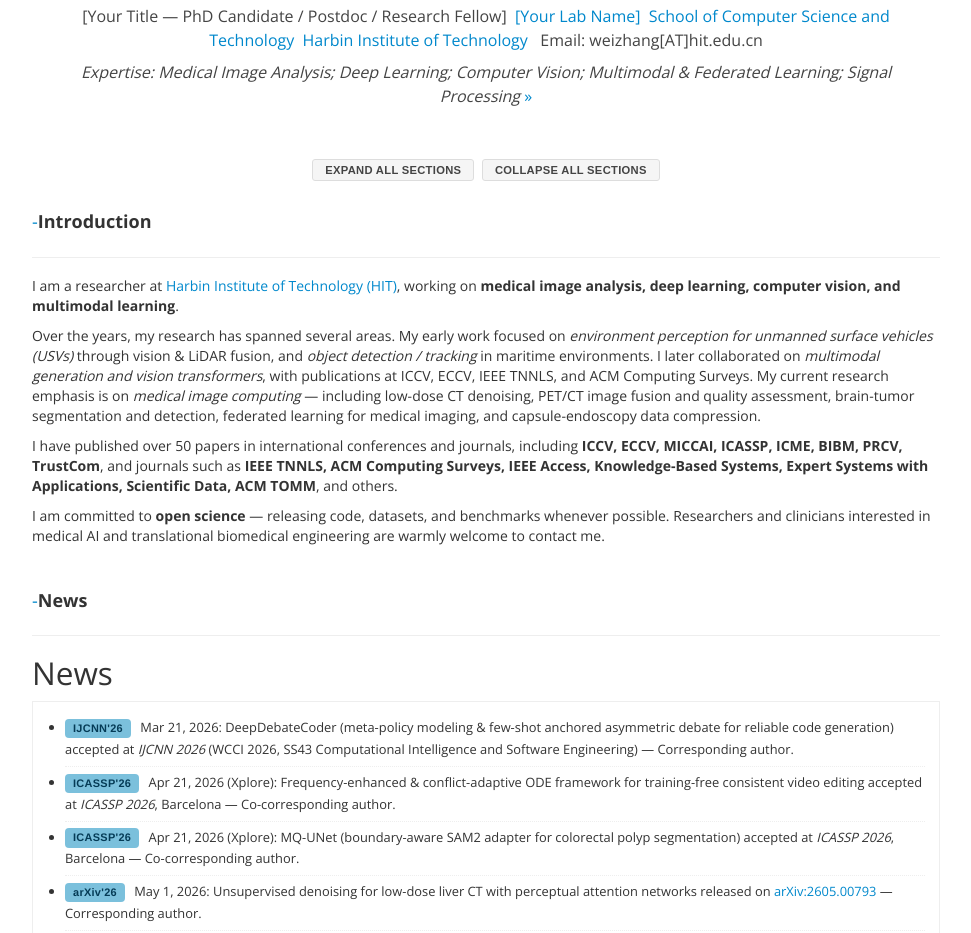
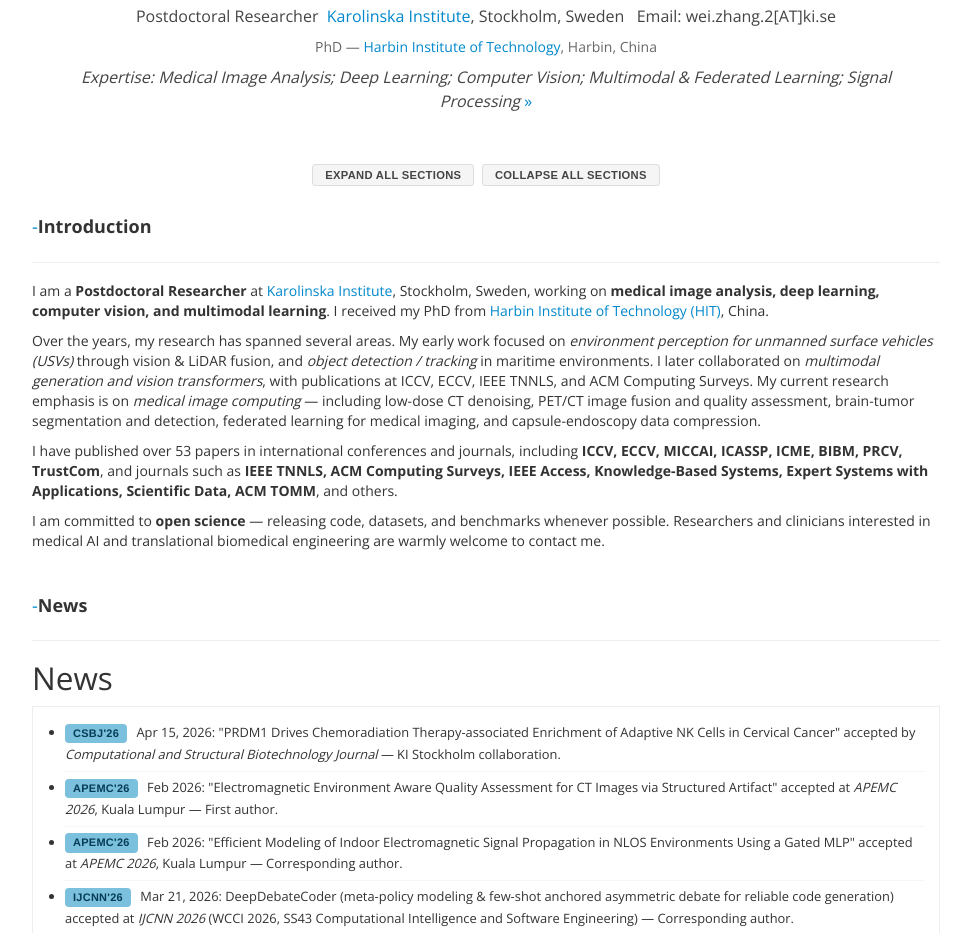
Before and after one commit to tiandaochouqin-Wei/Zhang, a plain HTML site: page index.html in a window 1280 px wide. Shown: the part 460-1393 px from the top of the page, without its empty margins (154-1125 px from the left). Drawn offline with nearby package versions, Linux system fonts and the light colour scheme.

Commit message:
Update index.html

```diff
--- a/index.html
+++ b/index.html
@@ -3,7 +3,7 @@
 <head>
 <meta charset="UTF-8">
 <meta name="viewport" content="width=device-width, initial-scale=1.0">
-<title>[ Wei Zhang @ HIT ]</title>
+<title>[ Wei Zhang @ Karolinska Institute ]</title>
 <link rel="stylesheet" href="style.css">
 </head>
 <body>
@@ -37,13 +37,14 @@
     <a href="photo.png"><img class="profile-photo" src="photo.png" alt="Wei Zhang"></a>
     <h5 class="motto"><em>Try your best and keep trying.</em></h5>
     <h1 class="name">Wei Zhang (&#24352;&#20255;)</h1>
-    <h5><em>PhD Candidate / Researcher, Harbin Institute of Technology, Harbin, China</em></h5>
+    <h5><em>Postdoctoral Researcher, Karolinska Institute, Stockholm, Sweden</em></h5>
     <h4>
-      [Your Title &mdash; PhD Candidate / Postdoc / Research Fellow]
-      &nbsp;<a href="#">[Your Lab Name]</a>
-      &nbsp;<a href="#">School of Computer Science and Technology</a>
-      &nbsp;<a href="#">Harbin Institute of Technology</a>
-      &nbsp;&nbsp;Email: weizhang[AT]hit.edu.cn
+      Postdoctoral Researcher
+      &nbsp;<a href="https://ki.se/en/people/wei-zhang-2">Karolinska Institute</a>, Stockholm, Sweden
+      &nbsp;&nbsp;Email: wei.zhang.2[AT]ki.se
+    </h4>
+    <h4 style="font-size:14px;color:#666;">
+      PhD &mdash; <a href="http://www.hit.edu.cn/">Harbin Institute of Technology</a>, Harbin, China
     </h4>
     <h4><em>Expertise: Medical Image Analysis; Deep Learning; Computer Vision; Multimodal &amp; Federated Learning; Signal Processing</em> <a href="#intro">&raquo;</a></h4>
   </div>
@@ -59,8 +60,10 @@
     <summary><strong>Introduction</strong></summary>
     <hr>
     <p>
-      I am a researcher at <a href="#">Harbin Institute of Technology (HIT)</a>, working on
+      I am a <strong>Postdoctoral Researcher</strong> at <a href="https://ki.se/en/people/wei-zhang-2">Karolinska Institute</a>,
+      Stockholm, Sweden, working on
       <strong>medical image analysis, deep learning, computer vision, and multimodal learning</strong>.
+      I received my PhD from <a href="http://www.hit.edu.cn/">Harbin Institute of Technology (HIT)</a>, China.
     </p>
     <p>
       Over the years, my research has spanned several areas. My early work focused on
@@ -73,7 +76,7 @@
       and capsule-endoscopy data compression.
     </p>
     <p>
-      I have published over 50 papers in international conferences and journals, including
+      I have published over 53 papers in international conferences and journals, including
       <strong>ICCV, ECCV, MICCAI, ICASSP, ICME, BIBM, PRCV, TrustCom</strong>,
       and journals such as
       <strong>IEEE TNNLS, ACM Computing Surveys, IEEE Access, Knowledge-Based Systems,
@@ -93,6 +96,9 @@
     <hr>
     <h2>News</h2>
     <ul class="news-list">
+      <li><span class="tag tag-paper">CSBJ'26</span> Apr 15, 2026: "PRDM1 Drives Chemoradiation Therapy-associated Enrichment of Adaptive NK Cells in Cervical Cancer" accepted by <em>Computational and Structural Biotechnology Journal</em> &mdash; KI Stockholm collaboration.</li>
+      <li><span class="tag tag-paper">APEMC'26</span> Feb 2026: "Electromagnetic Environment Aware Quality Assessment for CT Images via Structured Artifact" accepted at <em>APEMC 2026</em>, Kuala Lumpur &mdash; First author.</li>
+      <li><span class="tag tag-paper">APEMC'26</span> Feb 2026: "Efficient Modeling of Indoor Electromagnetic Signal Propagation in NLOS Environments Using a Gated MLP" accepted at <em>APEMC 2026</em>, Kuala Lumpur &mdash; Corresponding author.</li>
       <li><span class="tag tag-paper">IJCNN'26</span> Mar 21, 2026: DeepDebateCoder (meta-policy modeling &amp; few-shot anchored asymmetric debate for reliable code generation) accepted at <em>IJCNN 2026</em> (WCCI 2026, SS43 Computational Intelligence and Software Engineering) &mdash; Corresponding author.</li>
       <li><span class="tag tag-paper">ICASSP'26</span> Apr 21, 2026 (Xplore): Frequency-enhanced &amp; conflict-adaptive ODE framework for training-free consistent video editing accepted at <em>ICASSP 2026</em>, Barcelona &mdash; Co-corresponding author.</li>
       <li><span class="tag tag-paper">ICASSP'26</span> Apr 21, 2026 (Xplore): MQ-UNet (boundary-aware SAM2 adapter for colorectal polyp segmentation) accepted at <em>ICASSP 2026</em>, Barcelona &mdash; Co-corresponding author.</li>
@@ -243,6 +249,7 @@
     <hr>
     <h2>Resources</h2>
     <ul>
+      <li><a href="https://ki.se/en/people/wei-zhang-2">Karolinska Institute Profile</a> &mdash; my official KI profile page.</li>
       <li><a href="https://scholar.google.com/">Google Scholar</a> &mdash; my publication record.</li>
       <li><a href="https://github.com/tiandaochouqin-Wei">GitHub</a> &mdash; open-source code &amp; datasets.</li>
       <li><a href="#">Code &amp; Datasets</a> &mdash; links to released artifacts.</li>
@@ -258,15 +265,15 @@
     <h2>Contact</h2>
     <h4>Office Address</h4>
     <p>
-      [Your Lab Name], [Building / Room],<br>
-      School of Computer Science and Technology,<br>
-      <a href="https://www.hit.edu.cn/">Harbin Institute of Technology</a>,<br>
-      [Street Address], Nangang District, Harbin, China<br>
-      <strong>Email</strong>: weizhang[AT]hit.edu.cn<br>
-      <strong>Alt. Email</strong>: yourname[AT]example.com
+      <a href="https://ki.se/en/people/wei-zhang-2">Karolinska Institute</a>,<br>
+      [Department / Building], Solna Campus,<br>
+      Stockholm, Sweden<br>
+      <strong>Email</strong>: wei.zhang.2[AT]ki.se<br>
+      <strong>Alternative Email</strong>: weizhang[AT]hit.edu.cn (HIT)
     </p>
     <h4>Find me online</h4>
     <ul>
+      <li><a href="https://ki.se/en/people/wei-zhang-2">Karolinska Institute Profile (official)</a></li>
       <li><a href="https://github.com/tiandaochouqin-Wei">GitHub</a></li>
       <li><a href="https://scholar.google.com/">Google Scholar</a></li>
       <li><a href="#">ORCID</a></li>
```
